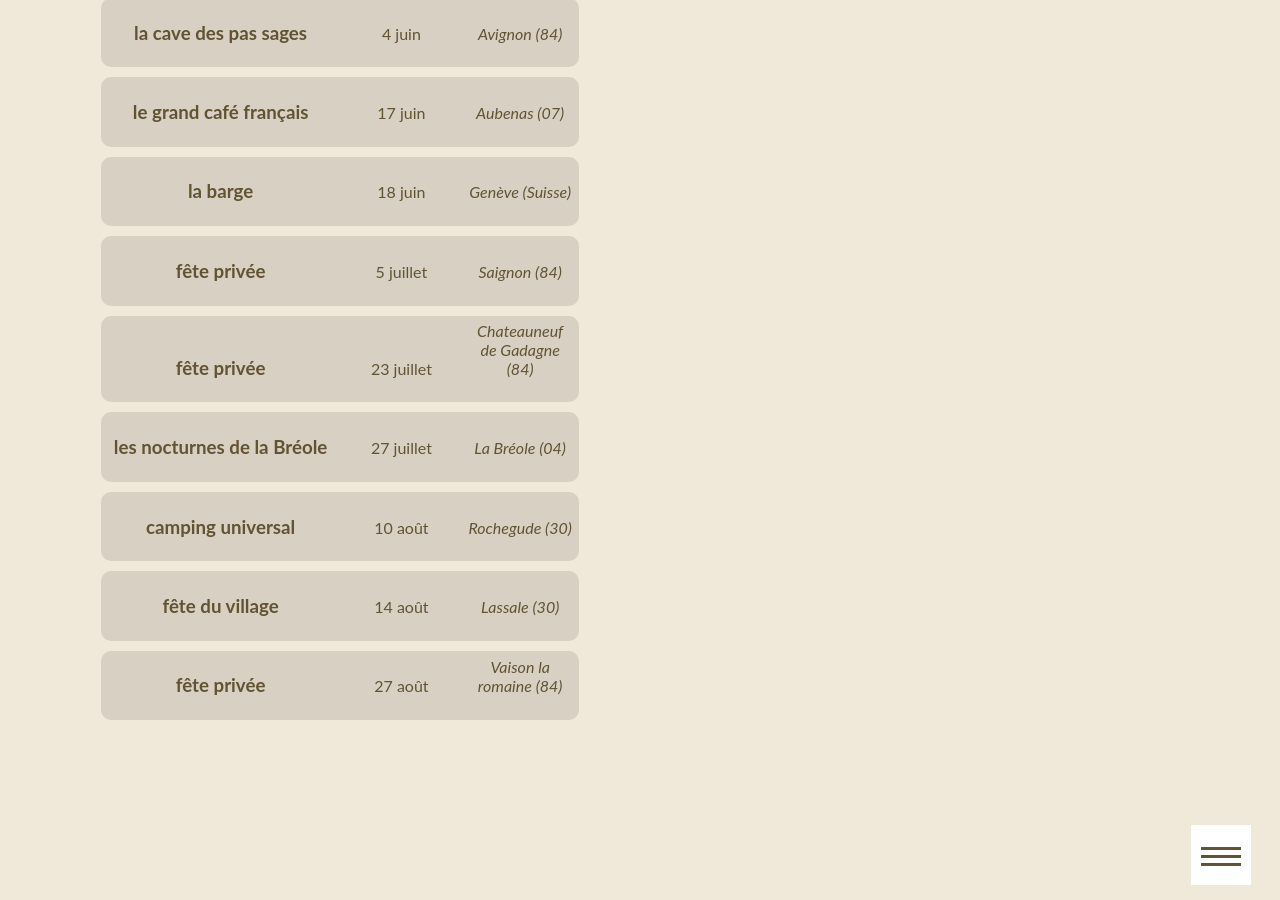
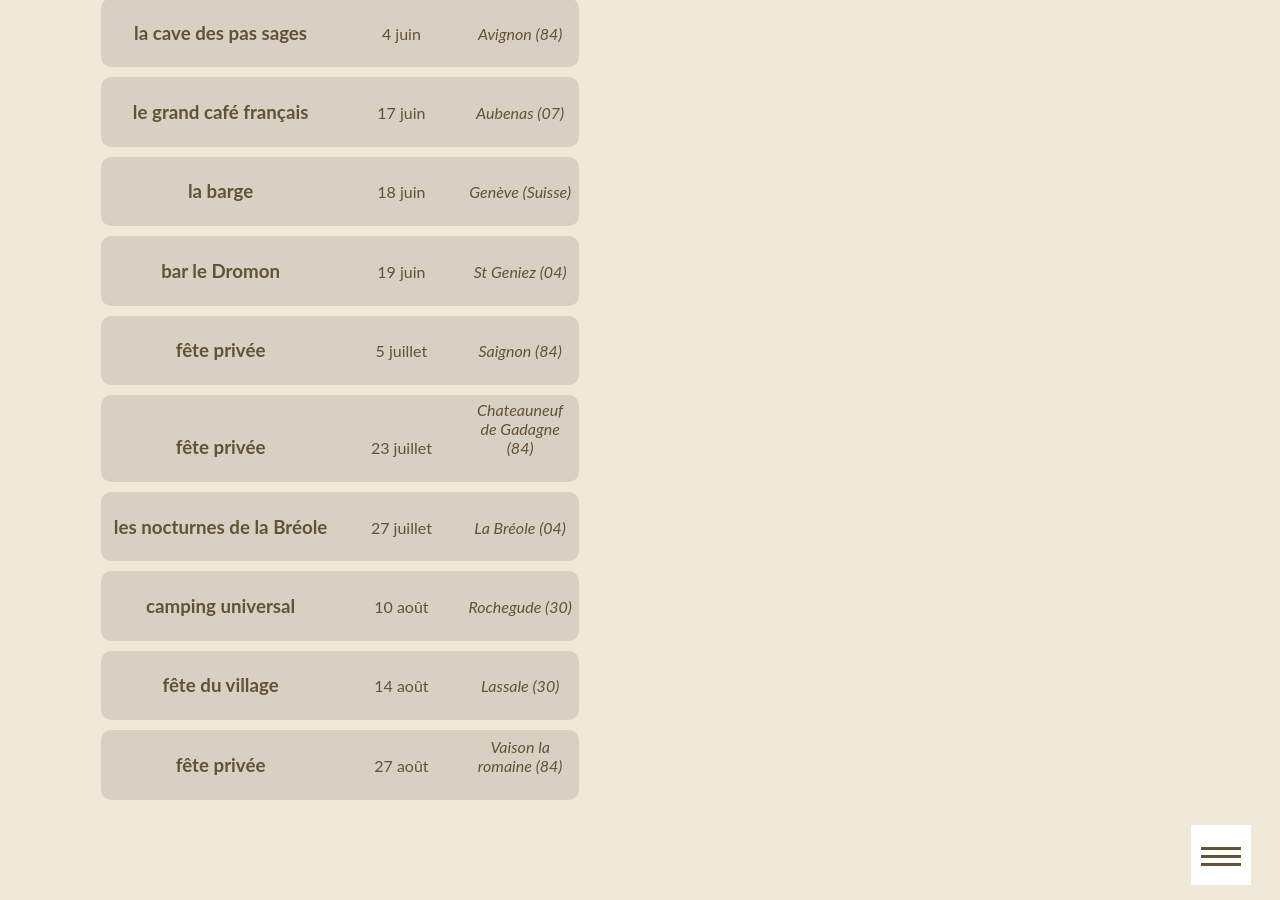
Before and after one commit to ftmftrs/ftmftrs.github.io, a Jekyll site: the page built from concert/index.html, in a window 1280 px wide and 900 px high, scrolled down 1791 px. Built offline with Jekyll 4.4.1, drawn with Linux system fonts in a browser that asks for light colours; Markdown is read by kramdown in place of the engine named in the settings; comment, search, counter and statistics services are not loaded.

Commit message:
Update concerts2016.yml

```diff
--- a/_data/concerts2016.yml
+++ b/_data/concerts2016.yml
@@ -56,6 +56,10 @@
   date: 18 juin
   address: Genève (Suisse)
 
+- title: bar le Dromon
+  date: 19 juin
+  address: St Geniez (04)
+
 - title: fête privée
   date: 5 juillet
   address: Saignon (84)
```
